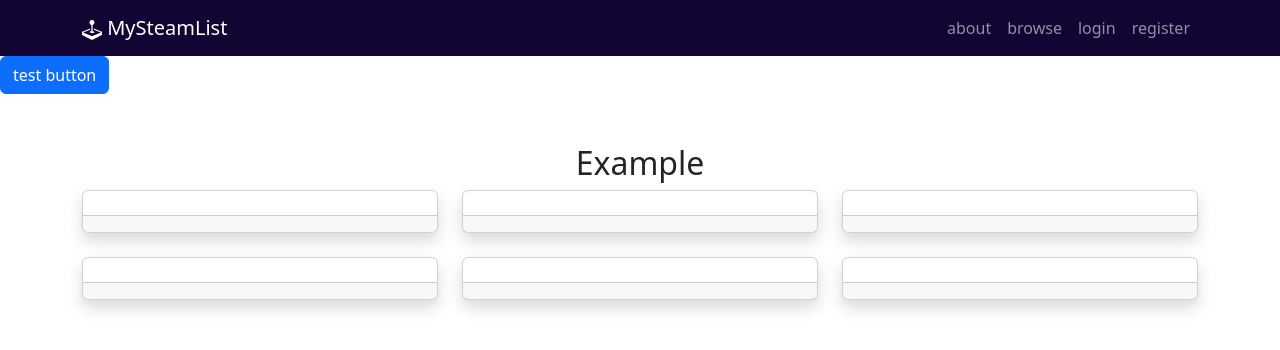
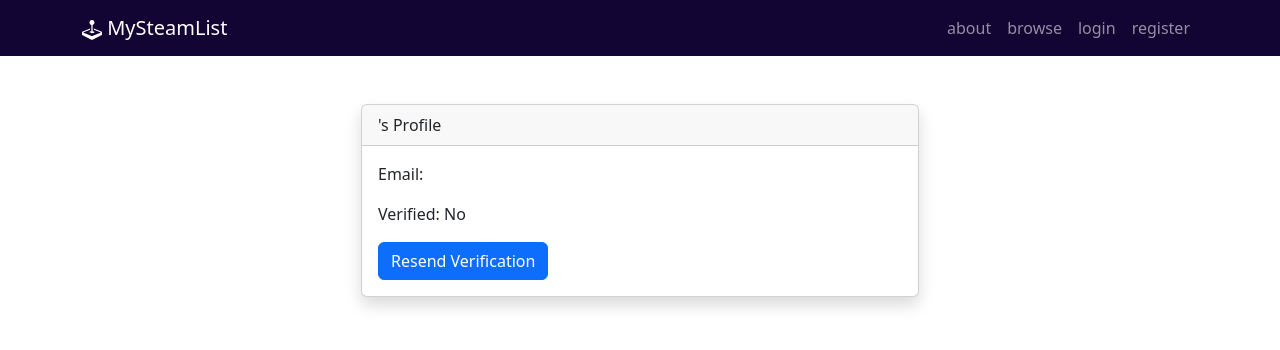
Before and after one commit to JimtheBurger/PoOOS-LargeProject, a React (Create React App) app in the folder frontend/: page /profile in a window 1280 px wide. Shown: the top 350 px of the page. Built offline with nearby package versions, Linux system fonts and the light colour scheme; no server answers.

Commit message:
add profile info

```diff
--- a/frontend/src/components/Profile.js
+++ b/frontend/src/components/Profile.js
@@ -0,0 +1,31 @@
+import { Card, CardBody, CardHeader, Container, Button } from "react-bootstrap";
+import { connectAPI } from "./Forms/connectAPI";
+
+//Shows user profile
+function Profile(user) {
+  const resendVerification = async () => {
+    let reply = await connectAPI({ fill: "fill" }, "resend-verify");
+    console.log(reply);
+  };
+
+  return (
+    <Container>
+      <Card
+        className="shadow mx-auto my-5"
+        style={{ minWidth: "300px", width: "50%" }}>
+        <CardHeader>{user.Username}'s Profile</CardHeader>
+        <CardBody>
+          <p>Email: {user.Email}</p>
+          <p>Verified: {user.Verified ? "Yes" : "No"} </p>
+          {!user.Verified && (
+            <Button onClick={() => resendVerification()}>
+              Resend Verification
+            </Button>
+          )}
+        </CardBody>
+      </Card>
+    </Container>
+  );
+}
+
+export default Profile;
--- a/frontend/src/pages/ProfilePage.js
+++ b/frontend/src/pages/ProfilePage.js
@@ -1,30 +1,12 @@
-import React from "react";
-import GameCard from "../components/Cards/GameCard";
 import TopNav from "../components/TopNav/TopNav";
-import CardLine from "../components/Cards/CardLine";
-import { Button } from "react-bootstrap";
 import { connectAPI } from "../components/Forms/connectAPI";
-
-async function test() {
-  const reply = await connectAPI({ this: "this" }, "testJWT");
-  console.log(reply);
-}
+import Profile from "../components/Profile";
 
 const ProfilePage = () => {
   return (
     <div>
       <TopNav />
-      <Button onClick={() => test()}>test button</Button>
-      <CardLine title="Example">
-        <GameCard id={427520}></GameCard>
-        <GameCard id={686810}></GameCard>
-        <GameCard id={2311920}></GameCard>
-        <GameCard id={1868140}></GameCard>
-        <GameCard id={107410}></GameCard>
-        <GameCard id={266410}></GameCard>
-        <GameCard id={319510}></GameCard>
-        <GameCard id={346110}></GameCard>
-      </CardLine>
+      <Profile />
     </div>
   );
 };
```
Also changed, not shown: 1 other file (tests, documents, lock files or other folders).
